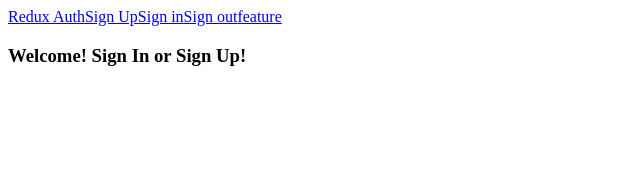
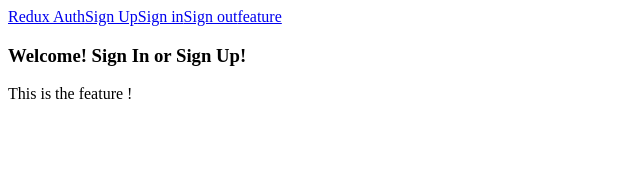
Before and after one commit to jonsoku-dev/react-test-practice, a React (Create React App) app in the folder client/: page /feature in a window 1280 px wide. Shown: the top 175 px of the page, without its empty margins (0-640 px from the left). Built offline with nearby package versions, Linux system fonts and the light colour scheme.

Commit message:
feat: Feature 컴포넌트 초안 작성

```diff
--- a/client/src/components/Feature.js
+++ b/client/src/components/Feature.js
@@ -0,0 +1,9 @@
+import React, { Component } from "react";
+
+class Feature extends Component {
+  render() {
+    return <div>This is the feature !</div>;
+  }
+}
+
+export default Feature;
--- a/client/src/index.js
+++ b/client/src/index.js
@@ -12,6 +12,7 @@ import reduxThunk from "redux-thunk";
 import App from "./components/App";
 import Welcome from "./components/Welcome";
 import Signup from "./components/auth/Signup";
+import Feature from "./components/Feature";
 
 const middlewares = [reduxThunk];
 
@@ -23,6 +24,7 @@ ReactDOM.render(
       <App>
         <Route path="/" component={Welcome} />
         <Route path="/signup" component={Signup} />
+        <Route path="/feature" component={Feature} />
       </App>
     </BrowserRouter>
   </Provider>,
```
